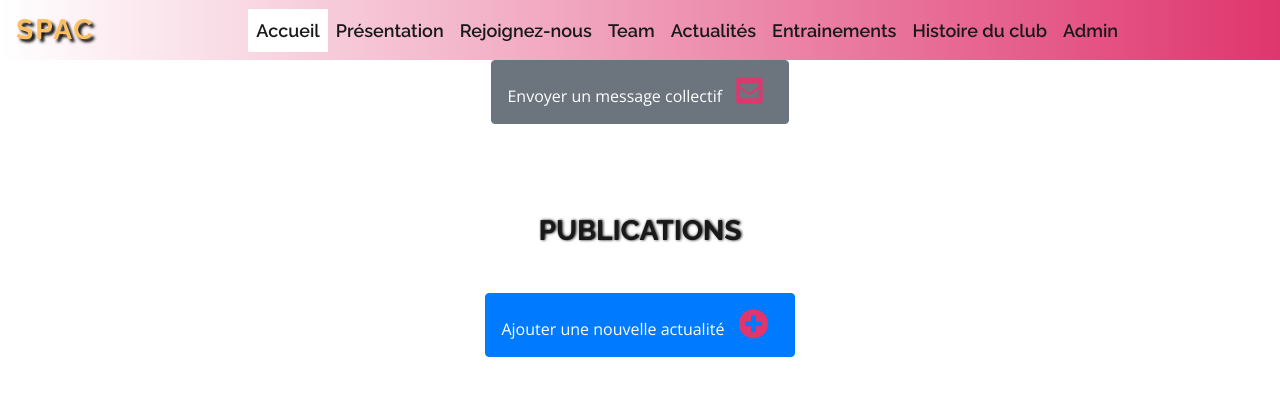
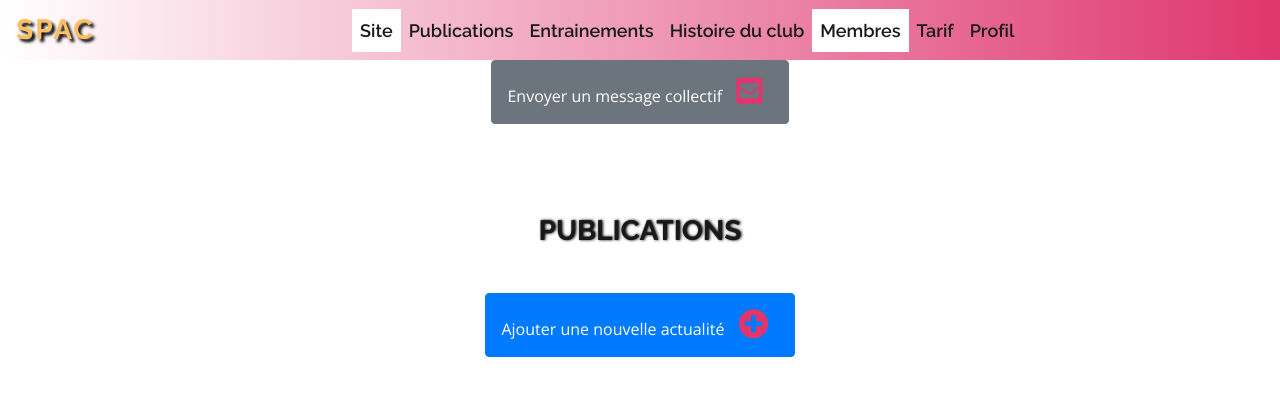
Before and after one commit to HeryRavelojaona/twirling, a PHP site: template templates/administration.php in a window 1280 px wide. Shown: the top 407 px of the page. Run offline with PHP 8.4, Linux system fonts and the light colour scheme; the template is opened without the code that fills it, so the values that code supplies are empty; some libraries are stand-ins or nearby versions.

Commit message:
Personalise admin navbar

```diff
--- /dev/null
+++ b/templates/adminNavbar.php
@@ -0,0 +1,51 @@
+  <!-- ======= Header ======= -->
+  <header id="header" class="fixed-top">
+        <nav class="navbar navbar-dark navbar-expand-lg fixed-top">
+          <a class="navbar-brand logo" href="">SPAC</a>
+
+          <button class="navbar-toggler" type="button" data-target="#nav_menu" aria-controls="navbarSupportedContent" aria-expanded="false" aria-label="Toggle navigation">
+            <span class="navbar-toggler-icon "></span>
+          </button>
+          <div class="collapse navbar-collapse justify-content-center " id="nav_menu">
+            <ul class="navbar-nav ">
+                  <li class="nav-item active">
+                      <a class="nav-link" href="index.php">Site</a>
+                  </li>
+                  <li class="nav-item">
+                    <a class="nav-link" href="#Actuality">Publications</a>
+                  </li>
+                  <li class="nav-item">
+                    <a class="nav-link" href="#Training">Entrainements</a>
+                  </li>
+                  <li class="nav-item">
+                    <a class="nav-link" href="#Story">Histoire du club</a>
+                  </li>
+                  <li class="nav-item">
+                    <a class="nav-link" href="#Members">Membres</a>
+                  </li>
+                  <li class="nav-item">
+                    <a class="nav-link" href="#Price">Tarif</a>
+                  </li>
+                  <li class="nav-item dropdown">
+        <?php
+            if($this->session->get('id'))
+            {
+        ?>
+                    <a href="#" class="nav-link" data-toggle="dropdown" role="button" aria-expanded="false">Profil</a>
+                    <ul class="dropdown-menu" role="menu">
+                    <li><a href="../public/index.php?route=profile" class="dropdown-item">
+                    <img src="../public/assets/img/upload/<?= htmlspecialchars($this->session->get('filename'));?>" class="img-fluid rounded-circle profil-img"><br/>Profil</a></li>
+                    <li><a href="../public/index.php?route=logout" class="dropdown-item">Déconnexion</a></li>
+        <?php
+            }else{
+        ?>
+                    <a href="../public/index.php?route=login" class="nav-link" ><i class="fas fa-user-lock"></i></a>
+        <?php
+        }
+        ?>
+                  </li>
+              </ul>
+              <button class="close-btn"><i class="fas fa-times"></i></button>
+          </div>
+        </nav>
+      </header><!-- End Header -->
--- a/templates/administration.php
+++ b/templates/administration.php
@@ -1,4 +1,5 @@
 <?php $this->title = "Administration"; ?>
+<?php include 'adminNavbar.php';?>
 <main id="main">
     <div class="message-for-all">
         <a class="btn btn-secondary text-message-for-all">Envoyer un message collectif <i class="fas fa-envelope-square"></i></a><br/>
@@ -135,7 +136,7 @@
 
 </section><!-- End Actuality Section -->
 
-<section id="Actuality" class="actuality ">
+<section id="Story" class="actuality ">
         <div class="container">
             <div class="section-title">
                 <h2>Histoire du club</h2>
@@ -243,7 +244,7 @@
 
 </section><!-- End Actuality Section -->
 
-<section id="Members" class="actuality ">
+<section id="Adherents" class="actuality ">
         <div class="container">
             <div class="section-title">
                 <h2>Adhérents</h2>
```
